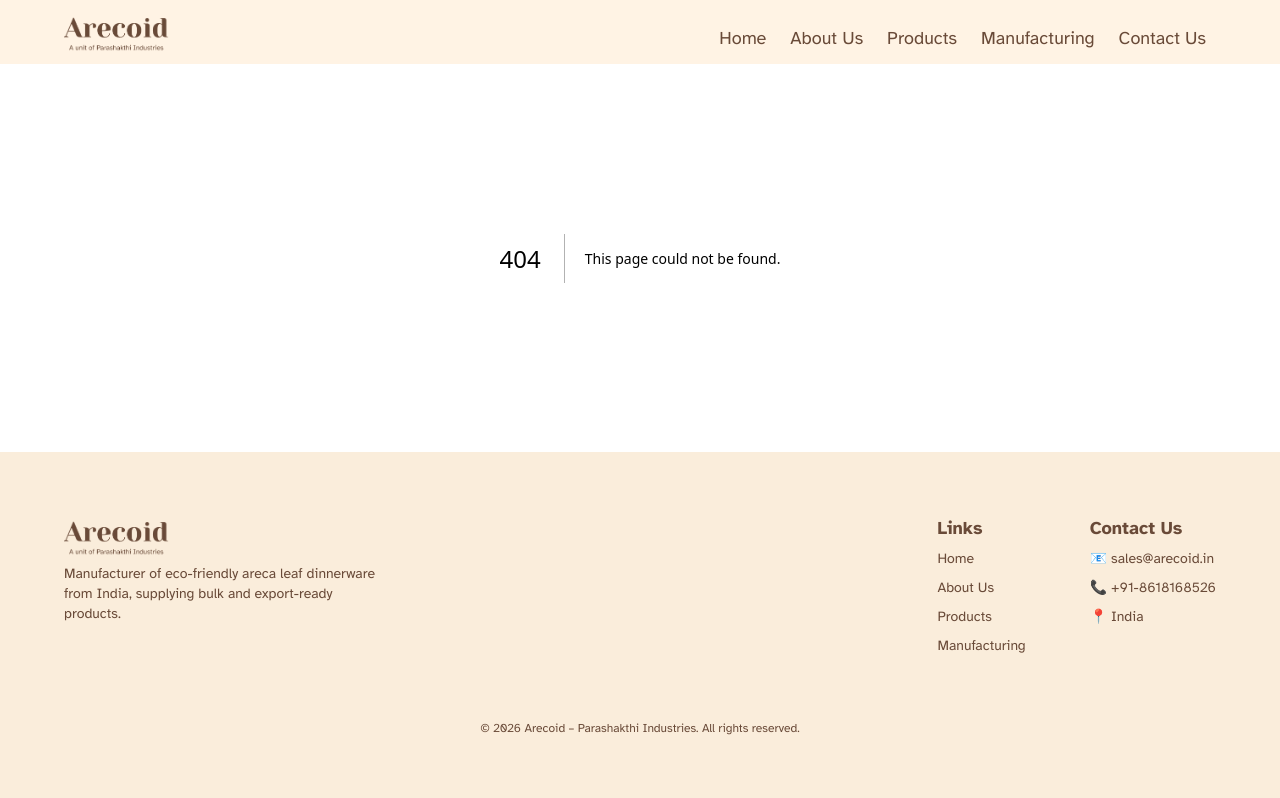
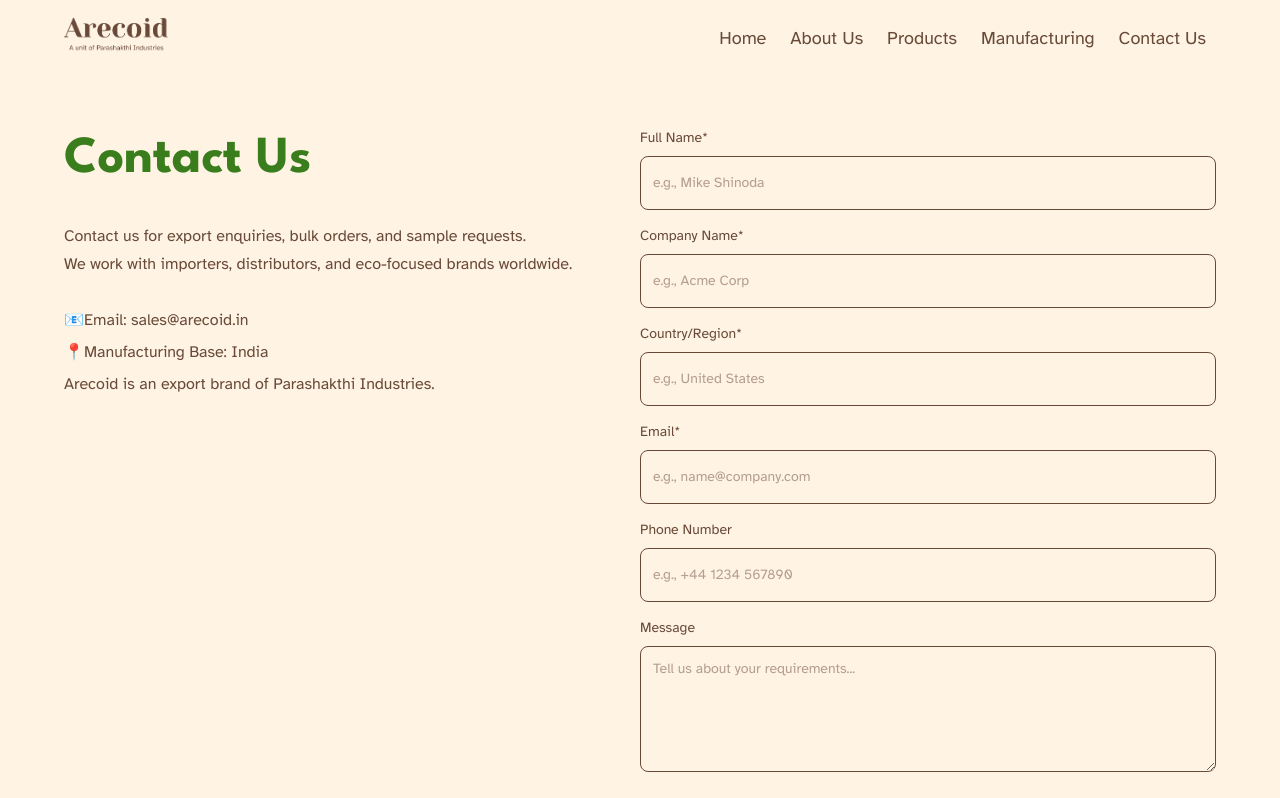
Before and after one commit to PRATHAM-K-S/arecoid, a Next.js app: page /contact in a window 1280 px wide. Before the commit this address had no page. Shown: the top 798 px of the page. Built offline with nearby package versions, Linux system fonts and the light colour scheme.

Commit message:
added contact page

```diff
--- /dev/null
+++ b/app/api/contact/route.js
@@ -0,0 +1,44 @@
+import { NextResponse } from "next/server";
+import { Resend } from "resend";
+
+const resend = new Resend(process.env.RESEND_API_KEY);
+
+export async function POST(request) {
+  try {
+    const { full_name,company,country, email, phone, message } = await request.json();
+
+    // Send email to Admin
+    const { data, error } = await resend.emails.send({
+      from: "Arecoid System <system@arecoid.in>", // Must be verified in Resend
+      to: "sales@arecoid.in",
+      reply_to: email, // This lets you reply directly to the customer
+      subject: `New Inquiry: ${full_name}`,
+      html: `
+        <div style="font-family: sans-serif; line-height: 1.5; color: #333;">
+          <h2 style="color: #4A7c44;">New Website Inquiry</h2>
+          <hr />
+          <p><strong>Name:</strong> ${full_name}</p>
+          <p><strong>Company:</strong> ${company}</p>
+          <p><strong>Country:</strong> ${country}</p>
+          <p><strong>Email:</strong> ${email}</p>
+          <p><strong>Phone:</strong> ${phone}</p>
+          <p><strong>Message:</strong></p>
+          <blockquote style="background: #f9f9f9; padding: 15px; border-left: 4px solid #4A7c44;">
+            ${message}
+          </blockquote>
+        </div>
+      `,
+    });
+
+    if (error) {
+      return NextResponse.json({ error }, { status: 400 });
+    }
+
+    return NextResponse.json(
+      { message: "Email sent successfully!" },
+      { status: 200 }
+    );
+  } catch (err) {
+    return NextResponse.json({ error: err.message }, { status: 500 });
+  }
+}
--- /dev/null
+++ b/app/contact/page.js
@@ -0,0 +1,10 @@
+import { Contact } from "@/components";
+
+export default function ContactUs() {
+
+  return (
+    <main className="py-4 xl:py-16 pb-8  mx-6 sm:mx-8 xl:mx-16">
+      <Contact />
+    </main>
+  );
+}
--- a/app/sitemap.js
+++ b/app/sitemap.js
@@ -3,14 +3,20 @@
     {
       url: "https://arecoid.in/",
       lastModified: new Date(),
-      changeFrequency: "monthly",
+      changeFrequency: "weekly",
       priority: 1.0,
     },
     {
       url: "https://arecoid.in/about",
       lastModified: new Date(),
-      changeFrequency: "monthly",
-      priority: 0.8,
+      changeFrequency: "weekly",
+      priority: 1.0,
+    },
+    {
+      url: "https://arecoid.in/contact",
+      lastModified: new Date(),
+      changeFrequency: "weekly",
+      priority: 1.0,
     },
   ];
 }
--- a/components/about/SoftCta.jsx
+++ b/components/about/SoftCta.jsx
@@ -1,4 +1,5 @@
 import { League_Spartan, Atkinson_Hyperlegible } from "next/font/google";
+import Link from "next/link";
 
 const leagueSpartan = League_Spartan({
   subsets: ["latin"],
@@ -27,11 +28,12 @@
         partnerships with consistent quality and transparent communication.
         Production capacity:
       </p>
-      <button
+      <Link
+        href={"/contact"}
         className={`${atkinsonHyperlegible.className} text-sm leading-5 text-arecoidPrimary bg-arecoidGreen py-3.5 px-6 rounded-lg mt-3 max-w-fit`}
       >
         Contact Us
-      </button>
+      </Link>
     </section>
   );
 }
--- /dev/null
+++ b/components/comps/ContactInput.jsx
@@ -0,0 +1,41 @@
+import { Atkinson_Hyperlegible } from "next/font/google";
+
+const atkinsonHyperlegible = Atkinson_Hyperlegible({
+  subsets: ["latin"],
+  weight: ["400", "700"],
+});
+
+export default function ContactInput({
+  label,
+  name,
+  value,
+  placeholder,
+  type = "text",
+  required=true,
+  formData,
+  setFormData
+}) {
+
+  const handleChange = (e) => {
+    setFormData({ ...formData, [e.target.name]: e.target.value });
+  };
+
+  return (
+    <div className="flex flex-col gap-2">
+      <label
+        className={`${atkinsonHyperlegible.className} text-sm leading-5 text-arecoidBrown`}
+      >
+        {label}
+      </label>
+      <input
+        required={required}
+        name={name}
+        value={value}
+        onChange={handleChange}
+        placeholder={placeholder}
+        type={type}
+        className={`${atkinsonHyperlegible.className} text-sm leading-5  border border-arecoidBrown p-3 py-4  rounded-lg outline-arecoidBrown text-arecoidBrown`}
+      />
+    </div>
+  );
+}
--- /dev/null
+++ b/components/comps/ContactTextArea.jsx
@@ -0,0 +1,37 @@
+import { Atkinson_Hyperlegible } from "next/font/google";
+
+const atkinsonHyperlegible = Atkinson_Hyperlegible({
+  subsets: ["latin"],
+  weight: ["400", "700"],
+});
+
+export default function ContactTextArea({
+  label,
+  name,
+  value,
+  placeholder,
+  formData,
+  setFormData,
+}) {
+  const handleChange = (e) => {
+    setFormData({ ...formData, [e.target.name]: e.target.value });
+  };
+
+  return (
+    <div className="flex flex-col gap-2">
+      <label
+        className={`${atkinsonHyperlegible.className} text-sm leading-5 text-arecoidBrown`}
+      >
+        {label}
+      </label>
+      <textarea
+        name={name}
+        rows={5}
+        value={value}
+        onChange={handleChange}
+        placeholder={placeholder}
+        className={`${atkinsonHyperlegible.className} text-sm leading-5  border border-arecoidBrown p-3 rounded-lg outline-arecoidBrown text-arecoidBrown`}
+      />
+    </div>
+  );
+}
--- /dev/null
+++ b/components/contact/Contact.jsx
@@ -0,0 +1,153 @@
+"use client";
+
+import { League_Spartan, Atkinson_Hyperlegible } from "next/font/google";
+import { ContactInput, ContactTextArea } from "..";
+import { useState } from "react";
+
+const leagueSpartan = League_Spartan({
+  subsets: ["latin"],
+  weight: ["400", "500", "600", "700", "800", "900"],
+});
+
+const atkinsonHyperlegible = Atkinson_Hyperlegible({
+  subsets: ["latin"],
+  weight: ["400", "700"],
+});
+
+export default function Contact() {
+  const [loading, setLoading] = useState(false);
+  const [formData, setFormData] = useState({
+    full_name: "",
+    company: "",
+    country: "",
+    email: "",
+    phone: "",
+    message: "",
+  });
+
+  const handleSubmit = async (e) => {
+    e.preventDefault();
+    setLoading(true);
+
+    try {
+      const response = await fetch("/api/contact", {
+        method: "POST",
+        headers: { "Content-Type": "application/json" },
+        body: JSON.stringify(formData),
+      });
+
+      const result = await response.json();
+
+      if (response.ok) {
+        alert("Thank you! Your inquiry has been sent to sales@arecoid.in");
+        setFormData({
+          full_name: "",
+          company: "",
+          country: "",
+          email: "",
+          phone: "",
+          message: "",
+        });
+      } else {
+        alert("Error: " + result.error.message);
+      }
+    } catch (error) {
+      alert("Something went wrong. Please try again later.");
+    } finally {
+      setLoading(false);
+    }
+  };
+
+  return (
+    <section className="flex flex-col xl:flex-row gap-8 justify-between">
+      <div className="flex flex-col gap-8">
+        <h1
+          className={`${leagueSpartan.className} text-4xl leading-11 md:text-[44px] md:leading-13 xl:text-[52px] xl:leading-16 font-bold text-arecoidGreen`}
+        >
+          Contact Us
+        </h1>
+        <div className="flex flex-col gap-1">
+          <p
+            className={`${atkinsonHyperlegible.className} text-[16px] leading-6 text-arecoidBrown `}
+          >
+            Contact us for export enquiries, bulk orders, and sample requests.
+          </p>
+          <p
+            className={`${atkinsonHyperlegible.className} text-[16px] leading-6 text-arecoidBrown`}
+          >
+            We work with importers, distributors, and eco-focused brands
+            worldwide.
+          </p>
+        </div>
+        <div
+          className={`${atkinsonHyperlegible.className} text-[16px] leading-6 text-arecoidBrown flex flex-col gap-2`}
+        >
+          <span>📧Email: sales@arecoid.in</span>
+          <span>📍Manufacturing Base: India</span>
+          <p
+            className={`${atkinsonHyperlegible.className} text-[16px] leading-6 text-arecoidBrown`}
+          >
+            Arecoid is an export brand of Parashakthi Industries.
+          </p>
+        </div>
+      </div>
+      <form onSubmit={handleSubmit} className=" xl:w-1/2 flex flex-col gap-4">
+        <ContactInput
+          label="Full Name*"
+          name="full_name"
+          placeholder={"e.g., Mike Shinoda"}
+          value={formData.full_name}
+          formData={formData}
+          setFormData={setFormData}
+        />
+        <ContactInput
+          label="Company Name*"
+          name="company"
+          placeholder={"e.g., Acme Corp"}
+          value={formData.company}
+          formData={formData}
+          setFormData={setFormData}
+        />
+        <ContactInput
+          label="Country/Region*"
+          name="country"
+          placeholder={"e.g., United States"}
+          value={formData.country}
+          formData={formData}
+          setFormData={setFormData}
+        />
+        <ContactInput
+          label="Email*"
+          name="email"
+          placeholder={"e.g., name@company.com"}
+          value={formData.email}
+          formData={formData}
+          setFormData={setFormData}
+        />
+        <ContactInput
+          label="Phone Number"
+          name="phone"
+          placeholder={"e.g., +44 1234 567890"}
+          value={formData.phone}
+          formData={formData}
+          setFormData={setFormData}
+          required={false}
+        />
+        <ContactTextArea
+          label={"Message"}
+          name={"message"}
+          value={formData.message}
+          placeholder={"Tell us about your requirements..."}
+          formData={formData}
+          setFormData={setFormData}
+        />
+        <button
+          disabled={loading}
+          className={`${atkinsonHyperlegible.className} flex justify-center gap-4 text-sm leading-5 text-arecoidPrimary bg-arecoidGreen disabled:bg-[#527544] disabled:cursor-not-allowed py-3.5 px-6 rounded-lg mt-3`}
+        >
+          {loading ? "Submitting..." : "Submit Enquiry"}
+        </button>
+      </form>
+    </section>
+  );
+}
--- /dev/null
+++ b/components/contact/ResponseEmail.jsx
@@ -0,0 +1,14 @@
+import * as React from "react";
+import { Html, Button, Tailwind } from "@react-email/components";
+
+export default function ResponseEmail(props) {
+  const { url } = props;
+
+  return (
+    <Tailwind>
+      <Button className="bg-black text-white py-2 px-4" href={url}>
+        Click me
+      </Button>
+    </Tailwind>
+  );
+}
--- a/components/home/ExportQuote.jsx
+++ b/components/home/ExportQuote.jsx
@@ -1,4 +1,5 @@
 import { League_Spartan, Atkinson_Hyperlegible } from "next/font/google";
+import Link from "next/link";
 
 const leagueSpartan = League_Spartan({
   subsets: ["latin"],
@@ -25,18 +26,12 @@
         <li>Consistent Quality</li>
         <li>Export-Ready Documentation</li>
       </ul>
-      <div className="flex gap-4">
-        <button
-          className={`${atkinsonHyperlegible.className} text-sm leading-5 text-arecoidPrimary bg-arecoidGreen py-3.5 px-6 rounded-lg mt-3 cursor-pointer`}
-        >
-          Get Export Quote
-        </button>
-        <button
-          className={`${atkinsonHyperlegible.className} text-sm leading-5 text-arecoidGreen border border-arecoidGreen py-3.5 px-6 rounded-lg mt-3 cursor-pointer`}
-        >
-          Request Samples
-        </button>
-      </div>
+      <Link
+      href={'/contact'}
+        className={`${atkinsonHyperlegible.className} text-sm leading-5 text-arecoidPrimary bg-arecoidGreen py-3.5 px-6 rounded-lg mt-3 cursor-pointer w-fit`}
+      >
+        Get Export Quote
+      </Link>
     </section>
   );
 }
--- a/components/home/Hero.jsx
+++ b/components/home/Hero.jsx
@@ -1,5 +1,6 @@
 import Image from "next/image";
 import { League_Spartan, Atkinson_Hyperlegible } from "next/font/google";
+import Link from "next/link";
 
 const leagueSpartan = League_Spartan({
   subsets: ["latin"],
@@ -35,11 +36,12 @@
           Arecoid, a unit of Parashakthi Industries, specializes in eco-friendly
           areca leaf dinnerware for export and domestic markets.
         </p>
-        <button
+        <Link
+          href={"/contact"}
           className={`${atkinsonHyperlegible.className} text-sm leading-5 text-arecoidPrimary bg-arecoidGreen py-3.5 px-6 rounded-lg mt-3`}
         >
           Contact for export enquires
-        </button>
+        </Link>
       </div>
     </section>
   );
```
Also changed, not shown: components/index.js (+6 -1 lines), package.json (+5 -3 lines), 1 other file (tests, documents, lock files or other folders).
